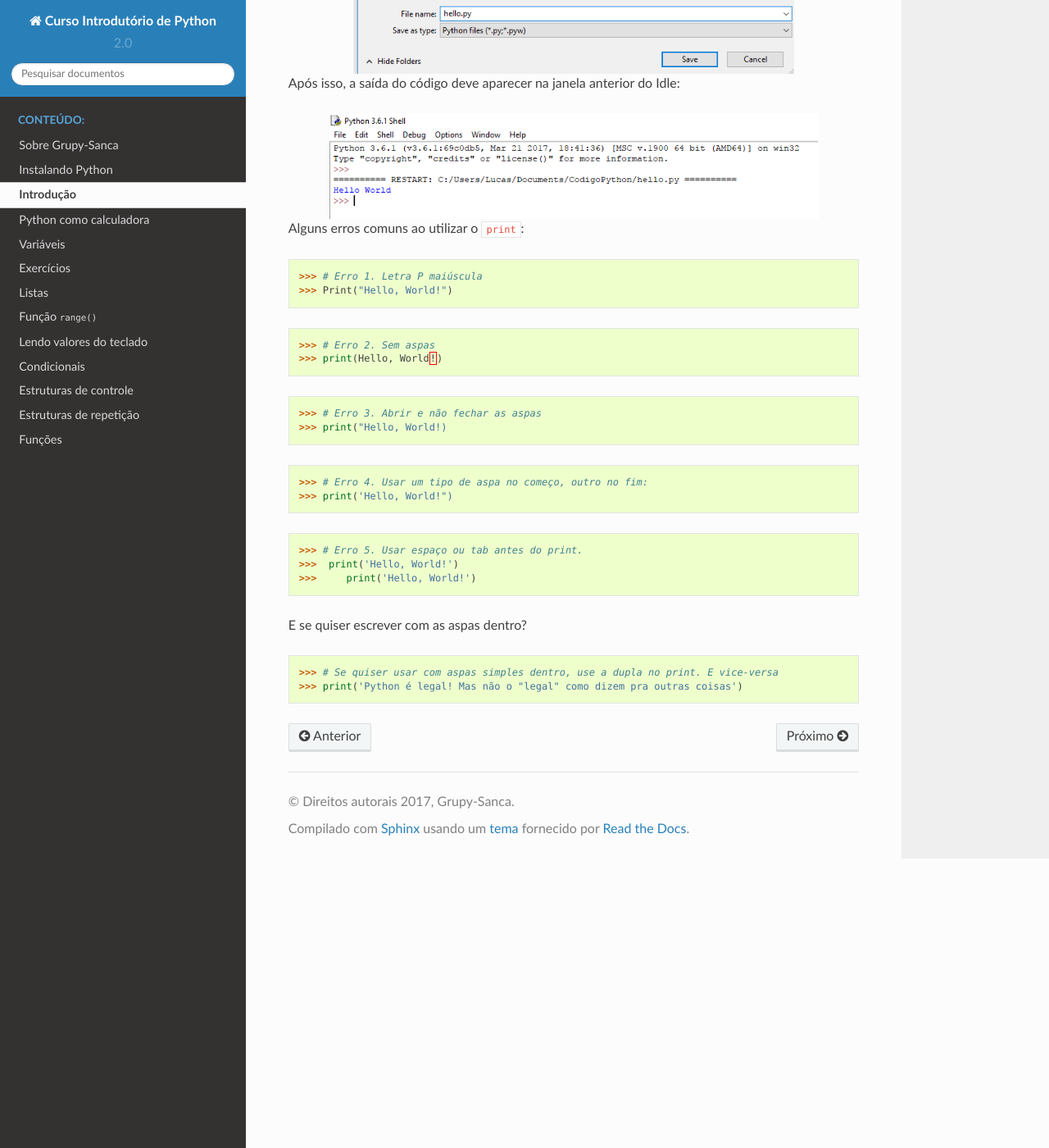
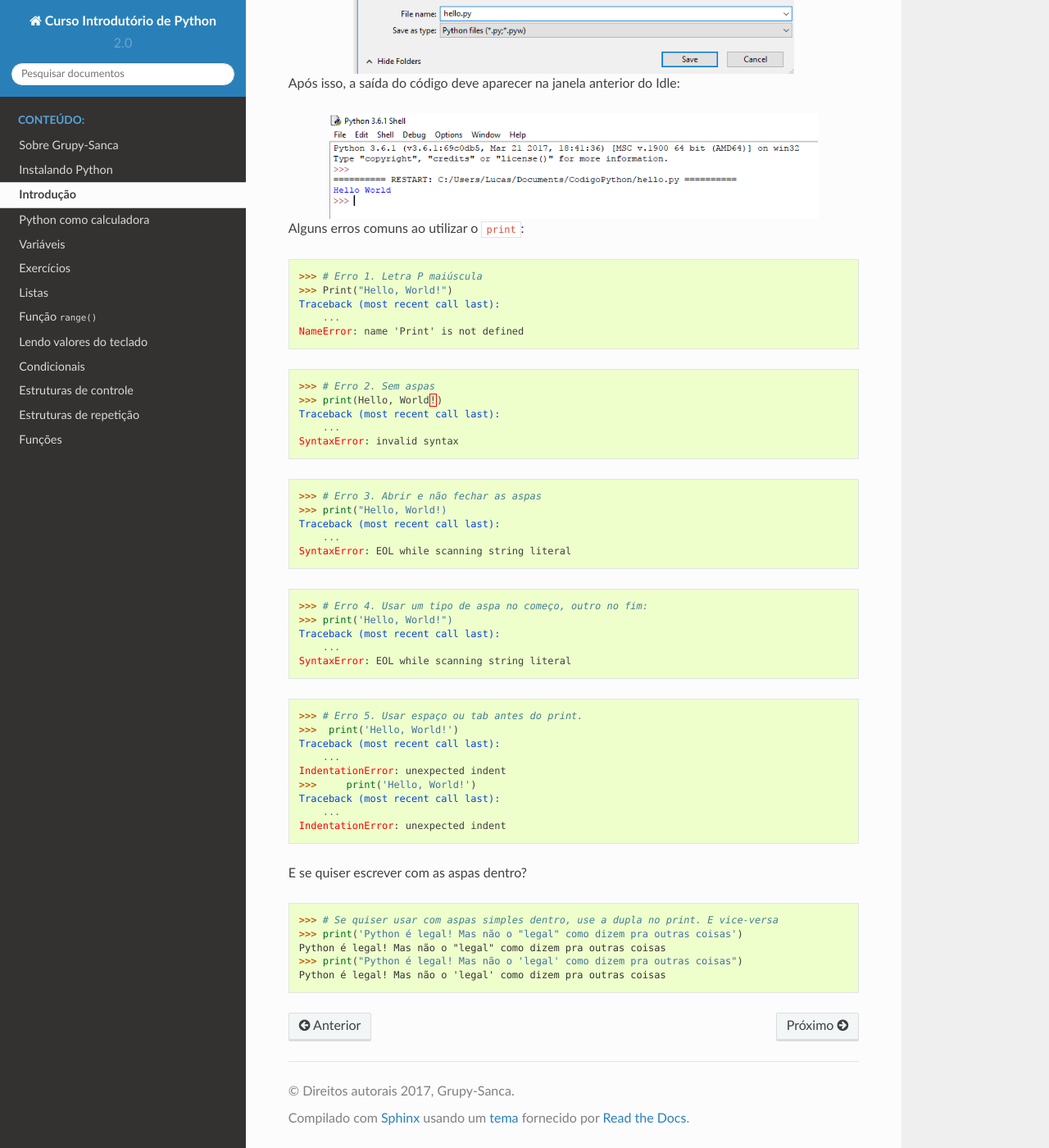
Before and after one commit to grupy-sanca/curso-python, a Sphinx documentation site: the page built from material/source/introducao.rst, in a window 1280 px wide and 1400 px high, scrolled down 2834 px. Shown: the whole window at 82% size. Built offline with Sphinx 7.4.7 and the Read the Docs theme 2.0.0, drawn with Linux system fonts in a browser that asks for light colours.

```diff
--- a/material/source/exercicios.rst
+++ b/material/source/exercicios.rst
@@ -47,7 +47,7 @@ Exercícios
 #. Dada a frase ``Python é muito legal.`` use fatiamento para dar nome a
    variáveis contendo cada palavra. O resultado final deve ser:
 
-   .. code:: python
+   .. code::
 
       >>> frase = "Python é muito legal."
       # resolução do problema aqui
--- a/material/source/introducao.rst
+++ b/material/source/introducao.rst
@@ -97,35 +97,56 @@ Após isso, a saída do código deve aparecer na janela anterior do Idle:
 
 Alguns erros comuns ao utilizar o ``print``:
 
-.. code:: python
+.. doctest::
 
   >>> # Erro 1. Letra P maiúscula
   >>> Print("Hello, World!")
+  Traceback (most recent call last):
+      ...
+  NameError: name 'Print' is not defined
 
-.. code:: python
+.. doctest::
 
   >>> # Erro 2. Sem aspas
   >>> print(Hello, World!)
+  Traceback (most recent call last):
+      ...
+  SyntaxError: invalid syntax
 
-.. code:: python
+.. doctest::
 
   >>> # Erro 3. Abrir e não fechar as aspas
   >>> print("Hello, World!)
+  Traceback (most recent call last):
+      ...
+  SyntaxError: EOL while scanning string literal
 
-.. code:: python
+.. doctest::
 
   >>> # Erro 4. Usar um tipo de aspa no começo, outro no fim:
   >>> print('Hello, World!")
+  Traceback (most recent call last):
+      ...
+  SyntaxError: EOL while scanning string literal
 
-.. code:: python
+.. doctest::
 
   >>> # Erro 5. Usar espaço ou tab antes do print.
   >>>  print('Hello, World!')
+  Traceback (most recent call last):
+      ...
+  IndentationError: unexpected indent
   >>>     print('Hello, World!')
+  Traceback (most recent call last):
+      ...
+  IndentationError: unexpected indent
 
 E se quiser escrever com as aspas dentro?
 
-.. code:: python
+.. doctest::
 
   >>> # Se quiser usar com aspas simples dentro, use a dupla no print. E vice-versa
   >>> print('Python é legal! Mas não o "legal" como dizem pra outras coisas')
+  Python é legal! Mas não o "legal" como dizem pra outras coisas
+  >>> print("Python é legal! Mas não o 'legal' como dizem pra outras coisas")
+  Python é legal! Mas não o 'legal' como dizem pra outras coisas
```
Also changed, not shown: material/source/variaveis.rst (+30 -22 lines).
